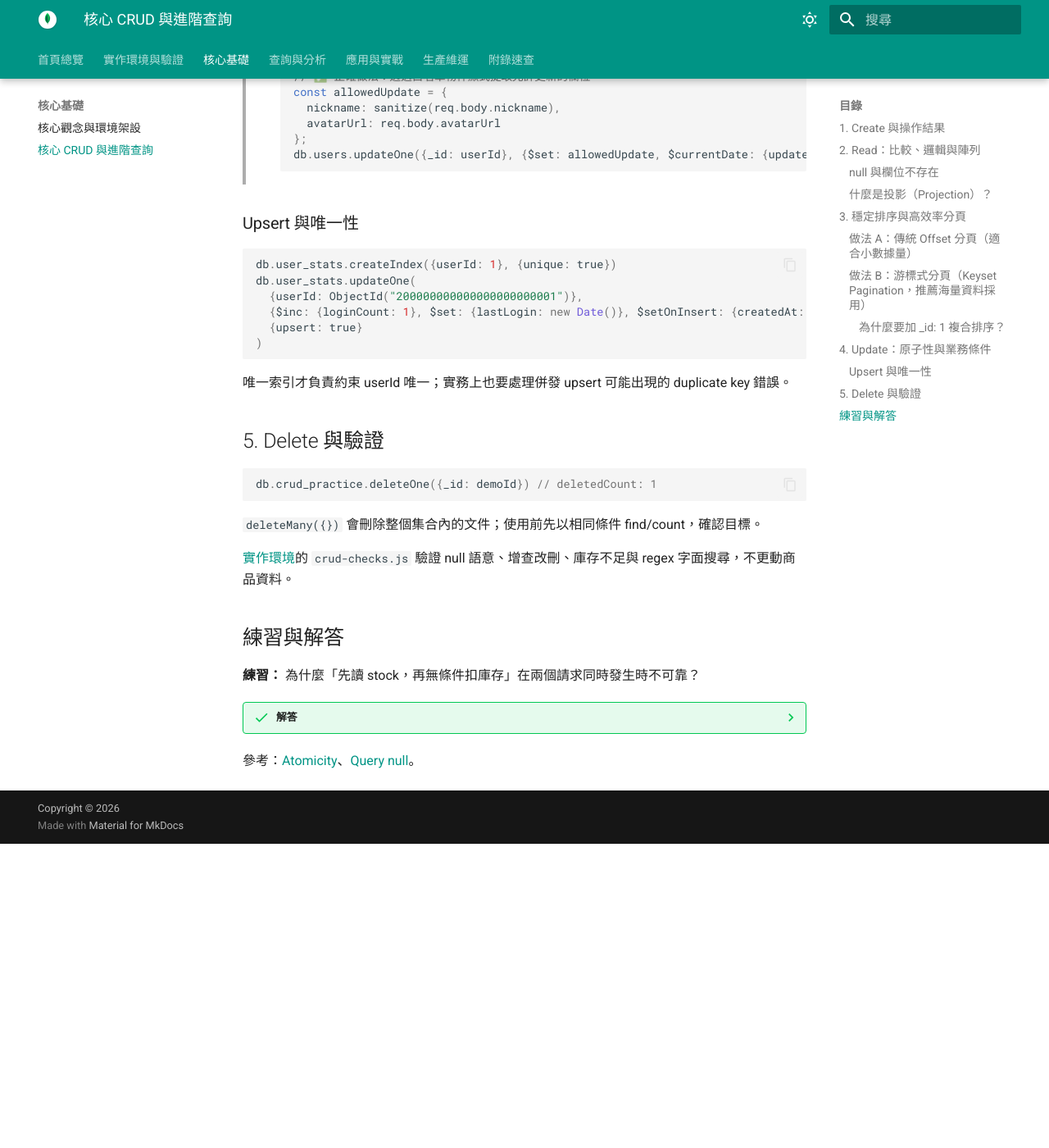
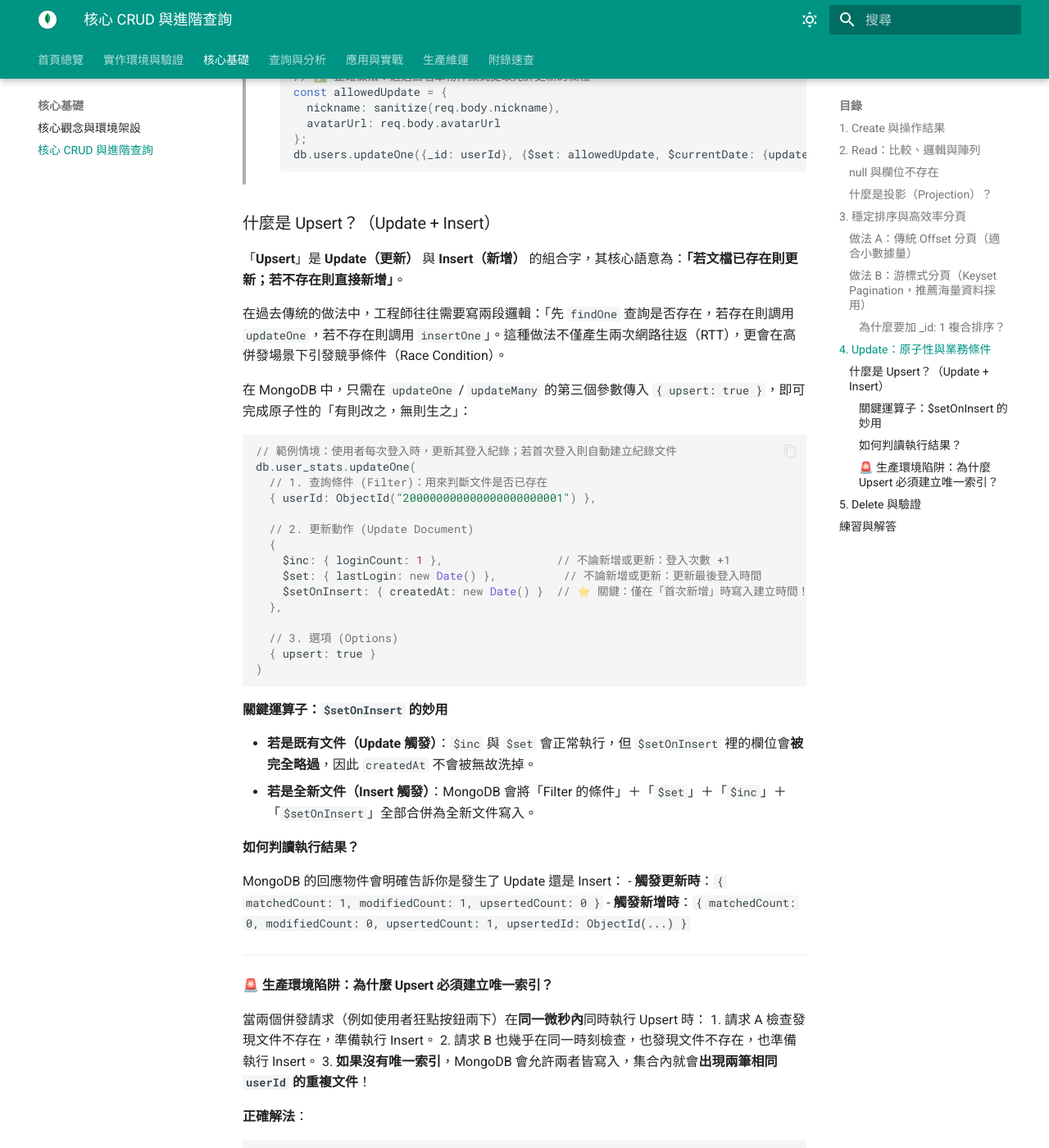
Before and after one commit to Vincent0218/mongo_learning, an MkDocs documentation site: the page built from docs/02-crud.md, in a window 1280 px wide and 1400 px high, scrolled down 4588 px. Shown: the whole window at 82% size. Built offline with MkDocs 1.6.1 and Material for MkDocs 9.7.7, drawn with Linux system fonts in a browser that asks for light colours; before the commit the page ends 5617 px from its top, so only the background shows below that; some of the changed text lies outside the part shown.

Commit message:
docs: 詳解 Upsert 概念、\ 用法、回傳結果判讀與併發唯一索引防護

````diff
--- a/docs/02-crud.md
+++ b/docs/02-crud.md
@@ -192,18 +192,56 @@ db.crud_practice.updateOne({_id: demoId}, {$pull: {tags: "熱銷"}})
 >    ```
 
 
-### Upsert 與唯一性
+### 什麼是 Upsert？（Update + Insert）
+
+「**Upsert**」是 **Update（更新）** 與 **Insert（新增）** 的組合字，其核心語意為：**「若文檔已存在則更新；若不存在則直接新增」**。
+
+在過去傳統的做法中，工程師往往需要寫兩段邏輯：「先 `findOne` 查詢是否存在，若存在則調用 `updateOne`，若不存在則調用 `insertOne`」。這種做法不僅產生兩次網路往返（RTT），更會在高併發場景下引發競爭條件（Race Condition）。
+
+在 MongoDB 中，只需在 `updateOne` / `updateMany` 的第三個參數傳入 `{ upsert: true }`，即可完成原子性的「有則改之，無則生之」：
 
 ```javascript
-db.user_stats.createIndex({userId: 1}, {unique: true})
+// 範例情境：使用者每次登入時，更新其登入紀錄；若首次登入則自動建立紀錄文件
 db.user_stats.updateOne(
-  {userId: ObjectId("200000000000000000000001")},
-  {$inc: {loginCount: 1}, $set: {lastLogin: new Date()}, $setOnInsert: {createdAt: new Date()}},
-  {upsert: true}
+  // 1. 查詢條件 (Filter)：用來判斷文件是否已存在
+  { userId: ObjectId("200000000000000000000001") },
+
+  // 2. 更新動作 (Update Document)
+  {
+    $inc: { loginCount: 1 },                 // 不論新增或更新：登入次數 +1
+    $set: { lastLogin: new Date() },          // 不論新增或更新：更新最後登入時間
+    $setOnInsert: { createdAt: new Date() }  // ⭐️ 關鍵：僅在「首次新增」時寫入建立時間！
+  },
+
+  // 3. 選項 (Options)
+  { upsert: true }
 )
 ```
 
-唯一索引才負責約束 userId 唯一；實務上也要處理併發 upsert 可能出現的 duplicate key 錯誤。
+#### 關鍵運算子：`$setOnInsert` 的妙用
+- **若是既有文件（Update 觸發）**：`$inc` 與 `$set` 會正常執行，但 `$setOnInsert` 裡的欄位會**被完全略過**，因此 `createdAt` 不會被無故洗掉。
+- **若是全新文件（Insert 觸發）**：MongoDB 會將「Filter 的條件」＋「`$set`」＋「`$inc`」＋「`$setOnInsert`」全部合併為全新文件寫入。
+
+#### 如何判讀執行結果？
+MongoDB 的回應物件會明確告訴你是發生了 Update 還是 Insert：
+- **觸發更新時**：`{ matchedCount: 1, modifiedCount: 1, upsertedCount: 0 }`
+- **觸發新增時**：`{ matchedCount: 0, modifiedCount: 0, upsertedCount: 1, upsertedId: ObjectId(...) }`
+
+---
+
+#### 🚨 生產環境陷阱：為什麼 Upsert 必須建立唯一索引？
+當兩個併發請求（例如使用者狂點按鈕兩下）在**同一微秒內**同時執行 Upsert 時：
+1. 請求 A 檢查發現文件不存在，準備執行 Insert。
+2. 請求 B 也幾乎在同一時刻檢查，也發現文件不存在，也準備執行 Insert。
+3. **如果沒有唯一索引**，MongoDB 會允許兩者皆寫入，集合內就會**出現兩筆相同 `userId` 的重複文件**！
+
+**正確解法**：
+```javascript
+// 1. 先為業務唯一鍵建立 Unique 索引
+db.user_stats.createIndex({ userId: 1 }, { unique: true })
+```
+建立唯一索引後，若遇到上述高併發，其中一個請求會成功插入，另一個請求則會拋出 `E11000 duplicate key error`。後端程式碼只要捕捉該例外並簡單進行**重試（Retry）**，第二次執行時因文件已被先前的請求建立，就會自動安全地轉為 Update 流程！
+
 
 ## 5. Delete 與驗證
 
````
